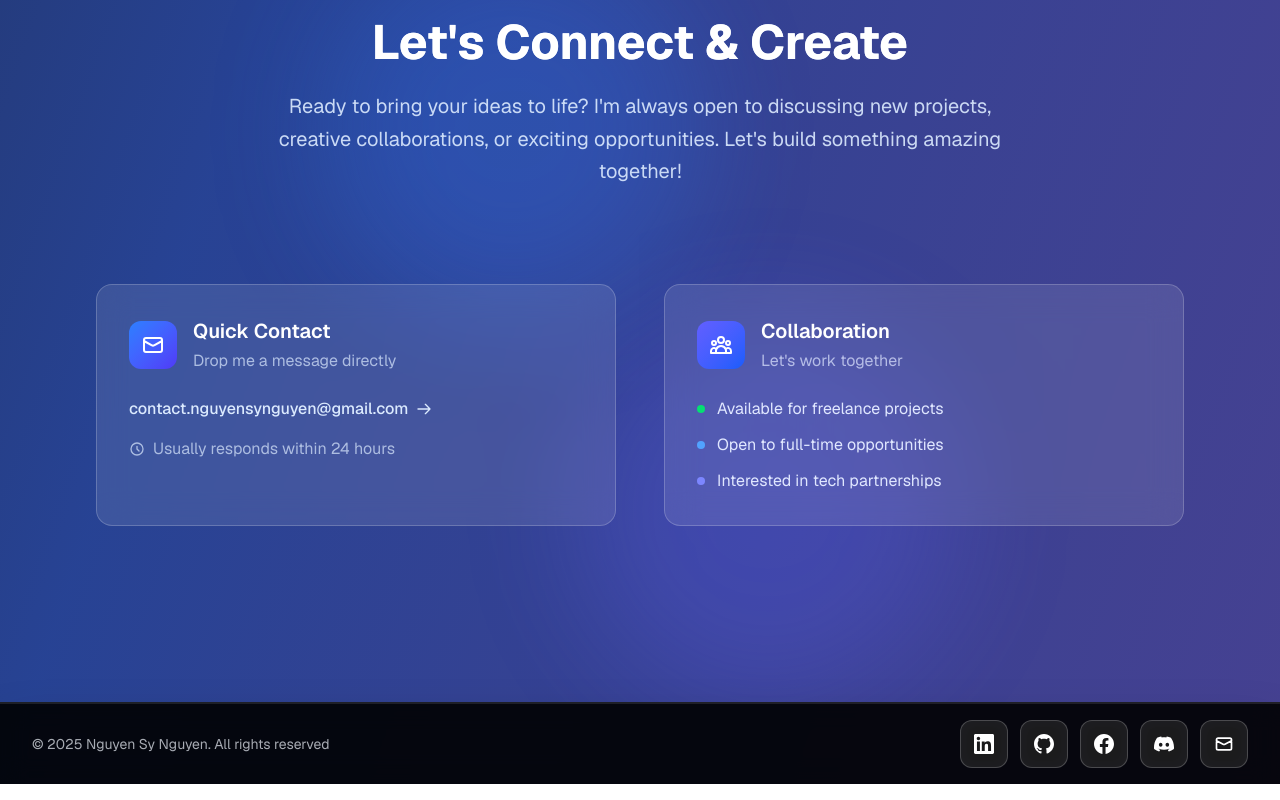
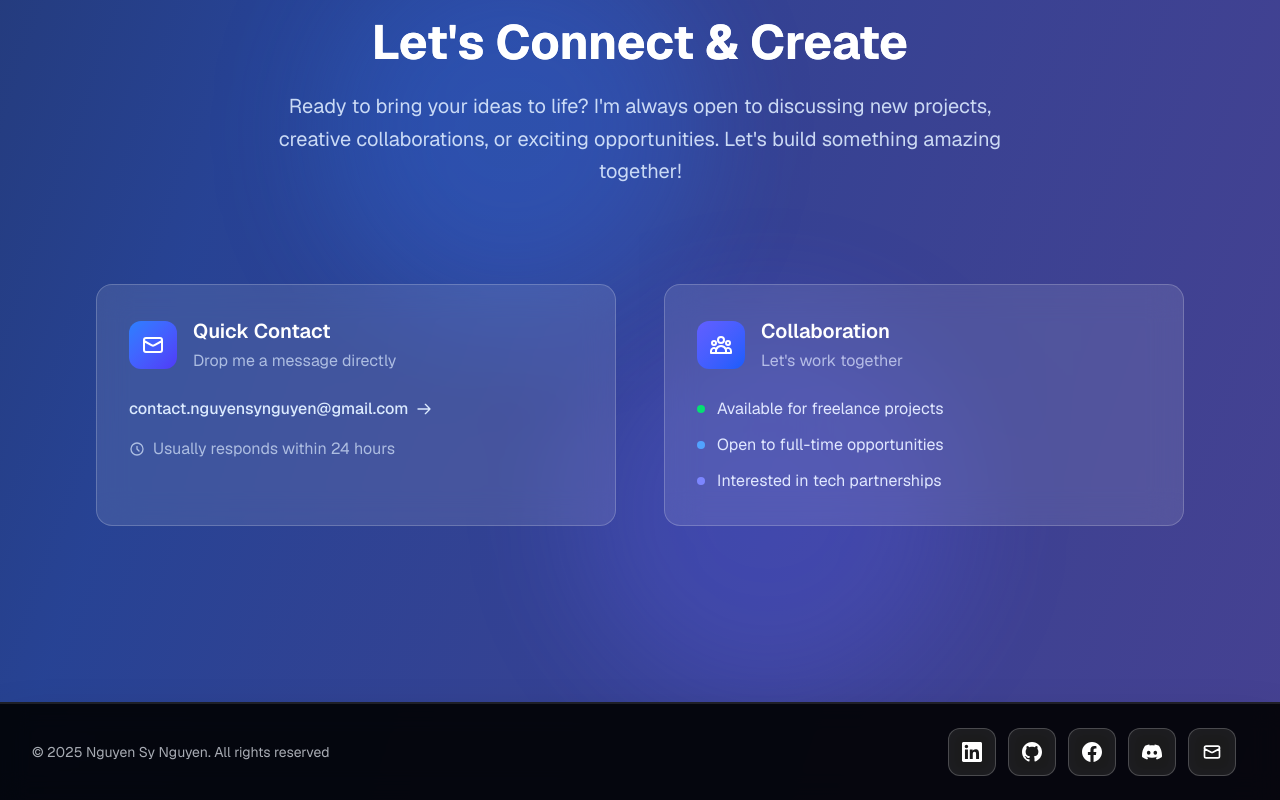
Before and after one commit to KaitoJD/KaitoHub, a Next.js app: page / in a window 1280 px wide. Shown: the part 2940-3740 px from the top of the page. Built offline with nearby package versions, Linux system fonts and the light colour scheme.

Commit message:
add padding to social links section for improved layout

```diff
--- a/src/app/page.tsx
+++ b/src/app/page.tsx
@@ -427,7 +427,7 @@ export default function Home() {
             </div>
 
             {/* Social Links - Right Side */}
-            <div className="flex flex-wrap justify-center sm:justify-end gap-3">
+            <div className="flex flex-wrap justify-center sm:justify-end gap-3 py-2 px-3">
               {/* LinkedIn */}
               <a
                 href="https://linkedin.com/in/nguyensynguyen"
```
